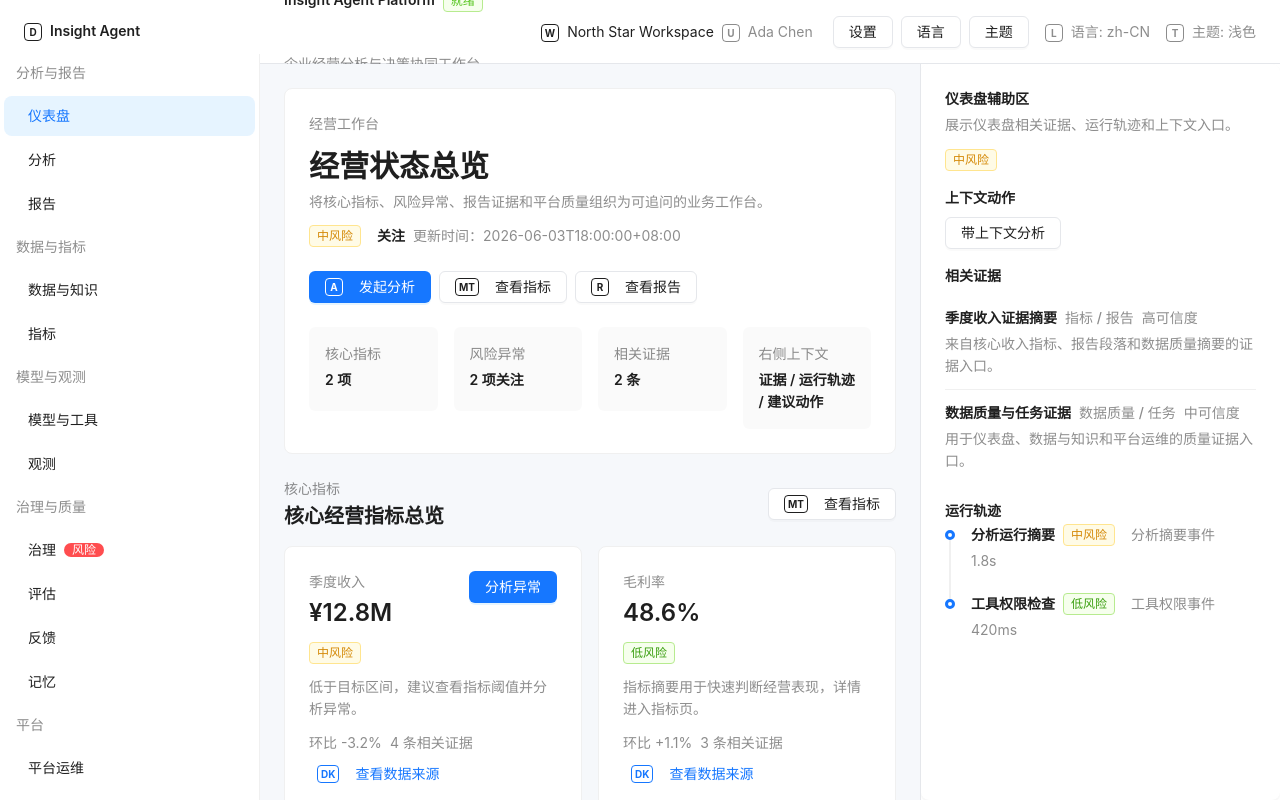
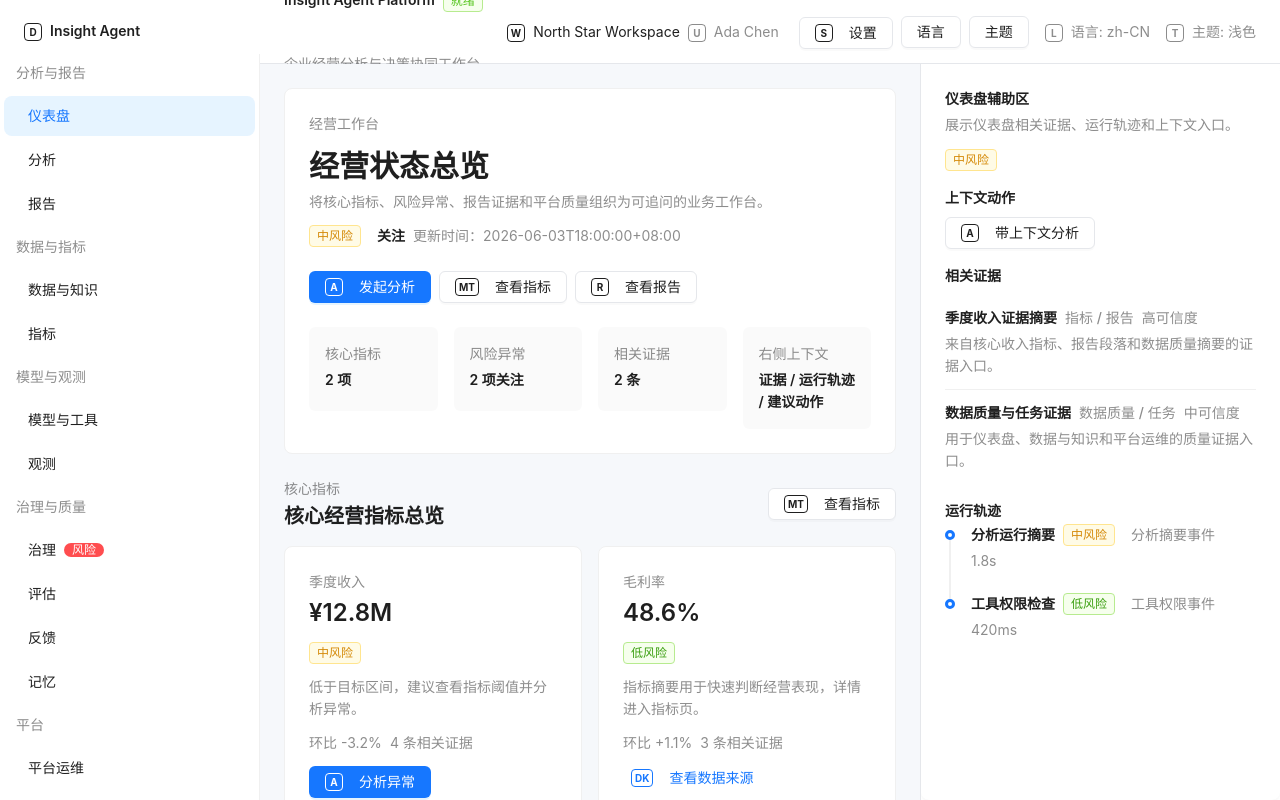
Before and after one commit to arveno/insight-agent-platform, a React (Vite) app in the folder apps/web/: page / in a window 1280 px wide. Built offline with nearby package versions, Linux system fonts and the light colour scheme.

Commit message:
fix: 沉淀 Dashboard 按钮组

```diff
--- a/apps/web/src/pages/_shared/actions/ActionBar.tsx
+++ b/apps/web/src/pages/_shared/actions/ActionBar.tsx
@@ -1,7 +1,10 @@
-import { Space } from "antd";
-
-import type { StaticActionViewModel } from "../../../app/models";
-import { AppActionButton, type AppActionButtonVariant } from "../../../shared";
+import type { StaticActionViewModel, StaticRouteKey } from "../../../app/models";
+import {
+  AppActionGroup,
+  type AppActionButtonVariant,
+  type AppActionGroupItem,
+  type IconName
+} from "../../../shared";
 import { actionDescription } from "../adapters";
 import { translateKey, type Translate } from "../text";
 import type { NavigateToRoute } from "../types";
@@ -10,6 +13,23 @@ export type ActionBarProps = {
   actions: StaticActionViewModel[];
   onNavigate?: NavigateToRoute;
   t: Translate;
+};
+
+const routeIconByRoute: Partial<Record<StaticRouteKey, IconName>> = {
+  analysis: "analysis",
+  dashboard: "dashboard",
+  "data-knowledge": "data",
+  evaluation: "evaluation",
+  feedback: "feedback",
+  governance: "governance",
+  memory: "memory",
+  metrics: "metrics",
+  "model-tools": "models",
+  observability: "observability",
+  "platform-operations": "operations",
+  reports: "reports",
+  settings: "settings",
+  workspace: "workspace"
 };
 
 function actionButtonVariant(action: StaticActionViewModel): AppActionButtonVariant {
@@ -30,22 +50,20 @@ export function ActionBar({ actions, onNavigate, t }: ActionBarProps) {
   }
 
   return (
-    <Space wrap>
-      {actions.map((action) => (
-        <AppActionButton
-          disabled={action.disabled}
-          key={action.key}
-          onClick={() => {
-            if (action.targetRoute) {
-              onNavigate?.(action.targetRoute);
-            }
-          }}
-          title={actionDescription(t, action)}
-          variant={actionButtonVariant(action)}
-        >
-          {translateKey(t, action.labelKey)}
-        </AppActionButton>
-      ))}
-    </Space>
+    <AppActionGroup
+      actions={actions.map<AppActionGroupItem>((action) => ({
+        disabled: action.disabled,
+        iconName: action.targetRoute ? routeIconByRoute[action.targetRoute] : undefined,
+        key: action.key,
+        label: translateKey(t, action.labelKey),
+        onClick: () => {
+          if (action.targetRoute) {
+            onNavigate?.(action.targetRoute);
+          }
+        },
+        title: actionDescription(t, action),
+        variant: actionButtonVariant(action)
+      }))}
+    />
   );
 }
--- a/apps/web/src/pages/dashboard/components/DashboardHero.tsx
+++ b/apps/web/src/pages/dashboard/components/DashboardHero.tsx
@@ -1,6 +1,6 @@
 import { Col, Flex, Row, Space, Typography, theme } from "antd";
 
-import { AppActionButton, RiskBadge, useI18n } from "../../../shared";
+import { AppActionGroup, type AppActionGroupItem, RiskBadge, useI18n } from "../../../shared";
 import { toRiskBadge } from "../../_shared";
 import type { DashboardComponentProps } from "./dashboardComponentTypes";
 
@@ -16,6 +16,29 @@ export function DashboardHero({ onNavigate, viewModel }: DashboardComponentProps
   const summary = viewModel.dashboardSummary[0];
   const riskBadge = toRiskBadge(t, summary?.risk);
   const anomalyCount = viewModel.anomalyCards.length + viewModel.riskSummary.length;
+  const heroActions: AppActionGroupItem[] = [
+    {
+      iconName: "analysis",
+      key: "dashboard-hero-analysis",
+      label: t("action.dashboardPrimaryAnalysis.label"),
+      onClick: () => onNavigate?.("analysis"),
+      variant: "globalPrimary"
+    },
+    {
+      iconName: "metrics",
+      key: "dashboard-hero-metrics",
+      label: t("dashboard.action.viewMetrics"),
+      onClick: () => onNavigate?.("metrics"),
+      variant: "moduleEntry"
+    },
+    {
+      iconName: "reports",
+      key: "dashboard-hero-reports",
+      label: t("dashboard.action.viewReports"),
+      onClick: () => onNavigate?.("reports"),
+      variant: "moduleEntry"
+    }
+  ];
 
   return (
     <section
@@ -43,29 +66,7 @@ export function DashboardHero({ onNavigate, viewModel }: DashboardComponentProps
             </Typography.Text>
           </Space>
         </Space>
-        <Space wrap>
-          <AppActionButton
-            iconName="analysis"
-            onClick={() => onNavigate?.("analysis")}
-            variant="globalPrimary"
-          >
-            {t("action.dashboardPrimaryAnalysis.label")}
-          </AppActionButton>
-          <AppActionButton
-            iconName="metrics"
-            onClick={() => onNavigate?.("metrics")}
-            variant="moduleEntry"
-          >
-            {t("dashboard.action.viewMetrics")}
-          </AppActionButton>
-          <AppActionButton
-            iconName="reports"
-            onClick={() => onNavigate?.("reports")}
-            variant="moduleEntry"
-          >
-            {t("dashboard.action.viewReports")}
-          </AppActionButton>
-        </Space>
+        <AppActionGroup actions={heroActions} />
       </Flex>
       <Row gutter={[16, 16]} style={{ marginTop: 24 }}>
         <Col lg={6} md={12} xs={24}>
--- a/apps/web/src/pages/dashboard/components/DashboardMetricOverview.tsx
+++ b/apps/web/src/pages/dashboard/components/DashboardMetricOverview.tsx
@@ -1,6 +1,6 @@
 import { Col, Row, Space, Typography } from "antd";
 
-import { AppActionButton, MetricCard, useI18n } from "../../../shared";
+import { AppActionGroup, type AppActionGroupItem, MetricCard, useI18n } from "../../../shared";
 import { toRiskBadge } from "../../_shared";
 import type { DashboardComponentProps } from "./dashboardComponentTypes";
 import { DashboardSectionHeader } from "./DashboardSectionHeader";
@@ -28,22 +28,30 @@ export function DashboardMetricOverview({ onNavigate, viewModel }: DashboardComp
             metric.risk.level === "low"
               ? t("dashboard.metrics.defaultDescription")
               : t("dashboard.metrics.riskDescription");
+          const metricActions: AppActionGroupItem[] = [
+            ...(metric.risk.level !== "low"
+              ? [
+                  {
+                    iconName: "analysis" as const,
+                    key: `${metric.key}-analyze`,
+                    label: t("dashboard.action.analyzeAnomaly"),
+                    onClick: () => onNavigate?.("analysis"),
+                    variant: "contextPrimary" as const
+                  }
+                ]
+              : []),
+            {
+              iconName: "data",
+              key: `${metric.key}-source`,
+              label: t("dashboard.action.viewDataKnowledge"),
+              onClick: () => onNavigate?.("data-knowledge"),
+              variant: "sourceLink"
+            }
+          ];
 
           return (
             <Col key={metric.key} lg={12} xs={24}>
               <MetricCard
-                actions={
-                  <Space wrap>
-                    {metric.risk.level !== "low" ? (
-                      <AppActionButton
-                        onClick={() => onNavigate?.("analysis")}
-                        variant="contextPrimary"
-                      >
-                        {t("dashboard.action.analyzeAnomaly")}
-                      </AppActionButton>
-                    ) : null}
-                  </Space>
-                }
                 description={<Typography.Text type="secondary">{description}</Typography.Text>}
                 evidenceSummary={
                   <Space wrap>
@@ -53,15 +61,9 @@ export function DashboardMetricOverview({ onNavigate, viewModel }: DashboardComp
                         {metric.evidenceCount} {t("dashboard.common.relatedEvidenceCountSuffix")}
                       </Typography.Text>
                     ) : null}
-                    <AppActionButton
-                      iconName="data"
-                      onClick={() => onNavigate?.("data-knowledge")}
-                      variant="sourceLink"
-                    >
-                      {t("dashboard.action.viewDataKnowledge")}
-                    </AppActionButton>
                   </Space>
                 }
+                footerActions={<AppActionGroup actions={metricActions} />}
                 risk={displayRisk}
                 title={metric.label}
                 value={metric.valueText}
--- a/apps/web/src/pages/dashboard/components/DashboardQualityPanel.tsx
+++ b/apps/web/src/pages/dashboard/components/DashboardQualityPanel.tsx
@@ -1,6 +1,6 @@
 import { Card, Col, Row, Space, Typography } from "antd";
 
-import { AppActionButton, RiskBadge, useI18n } from "../../../shared";
+import { AppActionGroup, type AppActionGroupItem, RiskBadge, useI18n } from "../../../shared";
 import { toRiskBadge } from "../../_shared";
 import type { DashboardComponentProps } from "./dashboardComponentTypes";
 import { DashboardSectionHeader } from "./DashboardSectionHeader";
@@ -21,6 +21,36 @@ export function DashboardQualityPanel({ onNavigate, viewModel }: DashboardCompon
       <Row gutter={[16, 16]} style={{ marginTop: 16 }}>
         {viewModel.platformQualitySummary.map((item) => {
           const risk = toRiskBadge(t, item.risk);
+          const qualityActions: AppActionGroupItem[] = [
+            {
+              iconName: "operations",
+              key: `${item.key}-operations`,
+              label: t("dashboard.action.viewPlatformOperations"),
+              onClick: () => onNavigate?.("platform-operations"),
+              variant: "moduleEntry"
+            },
+            {
+              iconName: "operations",
+              key: `${item.key}-job-quality`,
+              label: t("dashboard.action.viewJobDataQuality"),
+              onClick: () => onNavigate?.("platform-operations"),
+              variant: "objectDetail"
+            },
+            {
+              iconName: "analysis",
+              key: `${item.key}-platform-anomaly`,
+              label: t("dashboard.action.viewPlatformAnomaly"),
+              onClick: () => onNavigate?.("analysis"),
+              variant: "contextPrimary"
+            },
+            {
+              iconName: "data",
+              key: `${item.key}-source`,
+              label: t("dashboard.action.viewDataKnowledge"),
+              onClick: () => onNavigate?.("data-knowledge"),
+              variant: "sourceLink"
+            }
+          ];
 
           return (
             <Col key={item.key} xs={24}>
@@ -37,33 +67,7 @@ export function DashboardQualityPanel({ onNavigate, viewModel }: DashboardCompon
                     {risk ? <RiskBadge {...risk} /> : null}
                   </Space>
                   <Typography.Text type="secondary">{item.description}</Typography.Text>
-                  <Space wrap>
-                    <AppActionButton
-                      iconName="operations"
-                      onClick={() => onNavigate?.("platform-operations")}
-                      variant="moduleEntry"
-                    >
-                      {t("dashboard.action.viewPlatformOperations")}
-                    </AppActionButton>
-                    <AppActionButton
-                      onClick={() => onNavigate?.("platform-operations")}
-                      variant="objectDetail"
-                    >
-                      {t("dashboard.action.viewJobDataQuality")}
-                    </AppActionButton>
-                    <AppActionButton
-                      onClick={() => onNavigate?.("analysis")}
-                      variant="contextPrimary"
-                    >
-                      {t("dashboard.action.viewPlatformAnomaly")}
-                    </AppActionButton>
-                    <AppActionButton
-                      onClick={() => onNavigate?.("data-knowledge")}
-                      variant="sourceLink"
-                    >
-                      {t("dashboard.action.viewDataKnowledge")}
-                    </AppActionButton>
-                  </Space>
+                  <AppActionGroup actions={qualityActions} />
                 </Space>
               </Card>
             </Col>
--- a/apps/web/src/pages/dashboard/components/DashboardReportEvidencePanel.tsx
+++ b/apps/web/src/pages/dashboard/components/DashboardReportEvidencePanel.tsx
@@ -1,6 +1,6 @@
 import { Card, Col, Divider, Row, Space, Typography } from "antd";
 
-import { AppActionButton, useI18n } from "../../../shared";
+import { AppActionGroup, type AppActionGroupItem, useI18n } from "../../../shared";
 import { toEvidenceItem } from "../../_shared";
 import type { DashboardComponentProps } from "./dashboardComponentTypes";
 import { DashboardSectionHeader } from "./DashboardSectionHeader";
@@ -31,10 +31,37 @@ export function DashboardReportEvidencePanel({ onNavigate, viewModel }: Dashboar
                   {t("dashboard.reportEvidence.recentReportTitle")}
                 </Typography.Text>
               </Space>
-              {viewModel.recentReports.map((report) => (
+              {viewModel.recentReports.map((report) => {
+                const reportActions: AppActionGroupItem[] = [
+                  {
+                    iconName: "reports",
+                    key: `${report.key}-view-report`,
+                    label: t("dashboard.action.viewReports"),
+                    onClick: () => onNavigate?.("reports"),
+                    variant: "objectDetail"
+                  },
+                  {
+                    key: `${report.key}-suggestions`,
+                    label: t("dashboard.action.viewSuggestions"),
+                    onClick: () => onNavigate?.("analysis"),
+                    variant: "objectDetail"
+                  },
+                  {
+                    iconName: "analysis",
+                    key: `${report.key}-context-analysis`,
+                    label: t("dashboard.action.analyzeWithContext"),
+                    onClick: () => onNavigate?.("analysis"),
+                    variant: "contextPrimary"
+                  }
+                ];
+
+                return (
                   <div key={report.key}>
                     <Space direction="vertical" size={8} style={{ width: "100%" }}>
-                    <Space align="start" style={{ justifyContent: "space-between", width: "100%" }}>
+                      <Space
+                        align="start"
+                        style={{ justifyContent: "space-between", width: "100%" }}
+                      >
                         <Typography.Text strong>{report.title}</Typography.Text>
                         <Typography.Text type="secondary">
                           {report.evidenceCount} {t("dashboard.common.evidenceCountSuffix")}
@@ -47,30 +74,11 @@ export function DashboardReportEvidencePanel({ onNavigate, viewModel }: Dashboar
                       <Typography.Text type="secondary">
                         {t("dashboard.reportEvidence.suggestionSummary")}
                       </Typography.Text>
-                    <Space wrap>
-                      <AppActionButton
-                        iconName="reports"
-                        onClick={() => onNavigate?.("reports")}
-                        variant="objectDetail"
-                      >
-                        {t("dashboard.action.viewReports")}
-                      </AppActionButton>
-                      <AppActionButton
-                        onClick={() => onNavigate?.("analysis")}
-                        variant="objectDetail"
-                      >
-                        {t("dashboard.action.viewSuggestions")}
-                      </AppActionButton>
-                      <AppActionButton
-                        onClick={() => onNavigate?.("analysis")}
-                        variant="contextPrimary"
-                      >
-                        {t("dashboard.action.analyzeWithContext")}
-                      </AppActionButton>
-                    </Space>
+                      <AppActionGroup actions={reportActions} />
                     </Space>
                   </div>
-              ))}
+                );
+              })}
             </Space>
           </Card>
         </Col>
@@ -85,11 +93,38 @@ export function DashboardReportEvidencePanel({ onNavigate, viewModel }: Dashboar
                   {t("dashboard.reportEvidence.evidenceTitle")}
                 </Typography.Text>
               </Space>
-              {evidenceItems.map((evidence, index) => (
+              {evidenceItems.map((evidence, index) => {
+                const evidenceActions: AppActionGroupItem[] = [
+                  {
+                    key: `${evidence.key}-view-evidence`,
+                    label: t("dashboard.action.viewEvidence"),
+                    onClick: () => onNavigate?.("reports"),
+                    variant: "sourceLink"
+                  },
+                  {
+                    iconName: "data",
+                    key: `${evidence.key}-source`,
+                    label: t("dashboard.action.viewDataKnowledge"),
+                    onClick: () => onNavigate?.("data-knowledge"),
+                    variant: "sourceLink"
+                  },
+                  {
+                    iconName: "observability",
+                    key: `${evidence.key}-trace`,
+                    label: t("dashboard.action.viewTrace"),
+                    onClick: () => onNavigate?.("observability"),
+                    variant: "sourceLink"
+                  }
+                ];
+
+                return (
                   <div key={evidence.key}>
                     {index > 0 ? <Divider style={{ margin: "4px 0 12px" }} /> : null}
                     <Space direction="vertical" size={8} style={{ width: "100%" }}>
-                    <Space align="start" style={{ justifyContent: "space-between", width: "100%" }}>
+                      <Space
+                        align="start"
+                        style={{ justifyContent: "space-between", width: "100%" }}
+                      >
                         <Space direction="vertical" size={2}>
                           <Typography.Text strong>{evidence.title}</Typography.Text>
                           <Typography.Text type="secondary">
@@ -99,26 +134,11 @@ export function DashboardReportEvidencePanel({ onNavigate, viewModel }: Dashboar
                         </Space>
                       </Space>
                       <Typography.Text type="secondary">{evidence.summary}</Typography.Text>
-                    <Space wrap>
-                      <AppActionButton onClick={() => onNavigate?.("reports")} variant="sourceLink">
-                        {t("dashboard.action.viewEvidence")}
-                      </AppActionButton>
-                      <AppActionButton
-                        onClick={() => onNavigate?.("data-knowledge")}
-                        variant="sourceLink"
-                      >
-                        {t("dashboard.action.viewDataKnowledge")}
-                      </AppActionButton>
-                      <AppActionButton
-                        onClick={() => onNavigate?.("observability")}
-                        variant="sourceLink"
-                      >
-                        {t("dashboard.action.viewTrace")}
-                      </AppActionButton>
-                    </Space>
+                      <AppActionGroup actions={evidenceActions} />
                     </Space>
                   </div>
-              ))}
+                );
+              })}
             </Space>
           </Card>
         </Col>
--- a/apps/web/src/pages/dashboard/components/DashboardRiskOverview.tsx
+++ b/apps/web/src/pages/dashboard/components/DashboardRiskOverview.tsx
@@ -1,6 +1,6 @@
 import { Card, Col, Row, Space, Typography } from "antd";
 
-import { AppActionButton, RiskBadge, useI18n } from "../../../shared";
+import { AppActionGroup, type AppActionGroupItem, RiskBadge, useI18n } from "../../../shared";
 import { toRiskBadge } from "../../_shared";
 import type { DashboardComponentProps } from "./dashboardComponentTypes";
 import { DashboardSectionHeader } from "./DashboardSectionHeader";
@@ -27,6 +27,29 @@ export function DashboardRiskOverview({ onNavigate, viewModel }: DashboardCompon
           const description = isRiskSummary
             ? item.description
             : t("dashboard.risk.anomalyDescription");
+          const riskActions: AppActionGroupItem[] = [
+            {
+              iconName: "analysis",
+              key: `${item.key}-context-analysis`,
+              label: t("dashboard.action.analyzeWithContext"),
+              onClick: () => onNavigate?.("analysis"),
+              variant: "contextPrimary"
+            },
+            {
+              iconName: "analysis",
+              key: `${item.key}-detail`,
+              label: t("dashboard.action.viewAnomaly"),
+              onClick: () => onNavigate?.("analysis"),
+              variant: "objectDetail"
+            },
+            {
+              iconName: "observability",
+              key: `${item.key}-trace`,
+              label: t("dashboard.action.viewTrace"),
+              onClick: () => onNavigate?.("observability"),
+              variant: "sourceLink"
+            }
+          ];
 
           return (
             <Col key={item.key} lg={12} xs={24}>
@@ -40,27 +63,7 @@ export function DashboardRiskOverview({ onNavigate, viewModel }: DashboardCompon
                     {risk ? <RiskBadge {...risk} /> : null}
                   </Space>
                   <Typography.Text type="secondary">{description}</Typography.Text>
-                  <Space wrap>
-                    <AppActionButton
-                      iconName="analysis"
-                      onClick={() => onNavigate?.("analysis")}
-                      variant="contextPrimary"
-                    >
-                      {t("dashboard.action.analyzeWithContext")}
-                    </AppActionButton>
-                    <AppActionButton
-                      onClick={() => onNavigate?.("analysis")}
-                      variant="objectDetail"
-                    >
-                      {t("dashboard.action.viewAnomaly")}
-                    </AppActionButton>
-                    <AppActionButton
-                      onClick={() => onNavigate?.("observability")}
-                      variant="sourceLink"
-                    >
-                      {t("dashboard.action.viewTrace")}
-                    </AppActionButton>
-                  </Space>
+                  <AppActionGroup actions={riskActions} />
                 </Space>
               </Card>
             </Col>
--- /dev/null
+++ b/apps/web/src/shared/ui/actions/AppActionGroup.tsx
@@ -0,0 +1,46 @@
+import { Space } from "antd";
+
+import { AppActionButton } from "./AppActionButton";
+import type { AppActionButtonVariant, AppActionGroupProps } from "./actionButtonTypes";
+
+const actionVariantOrder: Record<AppActionButtonVariant, number> = {
+  globalPrimary: 0,
+  contextPrimary: 1,
+  moduleEntry: 2,
+  objectDetail: 3,
+  sourceLink: 4
+};
+
+export function AppActionGroup({ actions }: AppActionGroupProps) {
+  if (actions.length === 0) {
+    return null;
+  }
+
+  const sortedActions = actions
+    .map((action, index) => ({ action, index }))
+    .sort((left, right) => {
+      const orderDelta =
+        actionVariantOrder[left.action.variant] - actionVariantOrder[right.action.variant];
+
+      return orderDelta === 0 ? left.index - right.index : orderDelta;
+    })
+    .map(({ action }) => action);
+
+  return (
+    <Space wrap>
+      {sortedActions.map((action) => (
+        <AppActionButton
+          aria-label={action.ariaLabel}
+          disabled={action.disabled}
+          iconName={action.iconName}
+          key={action.key}
+          onClick={action.onClick}
+          title={action.title}
+          variant={action.variant}
+        >
+          {action.label}
+        </AppActionButton>
+      ))}
+    </Space>
+  );
+}
--- a/apps/web/src/shared/ui/actions/index.ts
+++ b/apps/web/src/shared/ui/actions/index.ts
@@ -1,2 +1,8 @@
+export { AppActionGroup } from "./AppActionGroup";
 export { AppActionButton } from "./AppActionButton";
-export type { AppActionButtonProps, AppActionButtonVariant } from "./actionButtonTypes";
+export type {
+  AppActionButtonProps,
+  AppActionButtonVariant,
+  AppActionGroupItem,
+  AppActionGroupProps
+} from "./actionButtonTypes";
--- a/apps/web/src/shared/ui/metric/MetricCard.tsx
+++ b/apps/web/src/shared/ui/metric/MetricCard.tsx
@@ -7,6 +7,7 @@ export type MetricCardProps = {
   actions?: ReactNode;
   description?: ReactNode;
   evidenceSummary?: ReactNode;
+  footerActions?: ReactNode;
   risk?: RiskBadgeProps;
   status?: StatusTagProps;
   title: ReactNode;
@@ -24,6 +25,7 @@ export function MetricCard({
   actions,
   description,
   evidenceSummary,
+  footerActions,
   risk,
   status,
   title,
@@ -48,7 +50,10 @@ export function MetricCard({
           {trend}
         </Space>
         {description ? <Typography.Text>{description}</Typography.Text> : null}
-        {evidenceSummary ? <Typography.Text type="secondary">{evidenceSummary}</Typography.Text> : null}
+        {evidenceSummary ? (
+          <Typography.Text type="secondary">{evidenceSummary}</Typography.Text>
+        ) : null}
+        {footerActions}
       </Space>
     </Card>
   );
```
Also changed, not shown: apps/web/src/shared/ui/actions/actionButtonTypes.ts (+15 -0 lines). Lines whose indentation alone changed are shown as unchanged.
